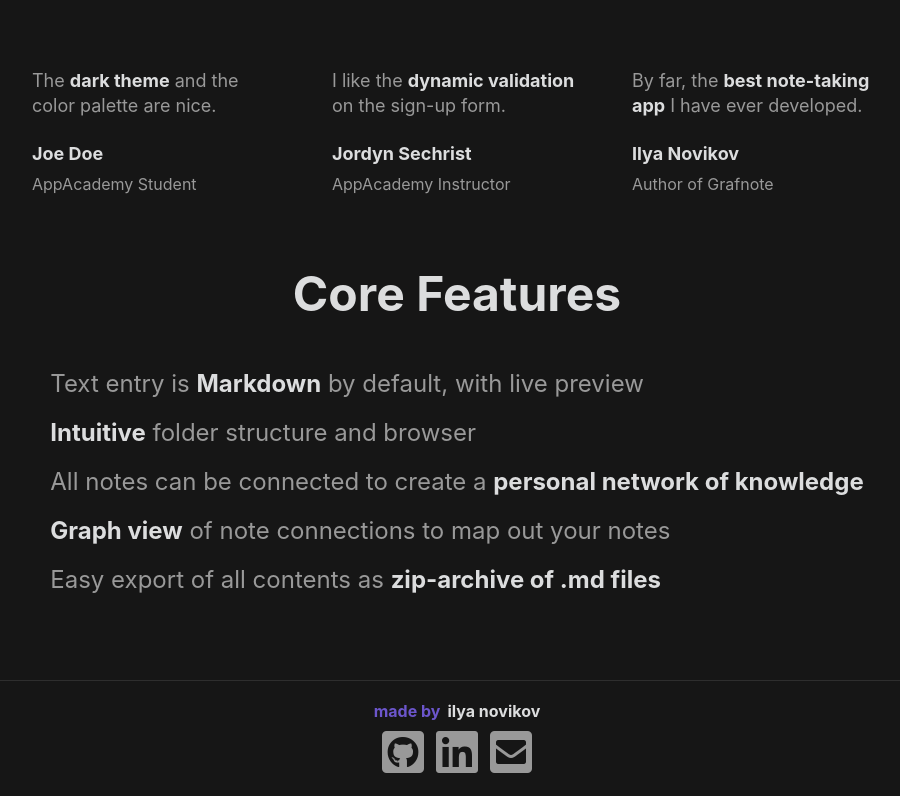
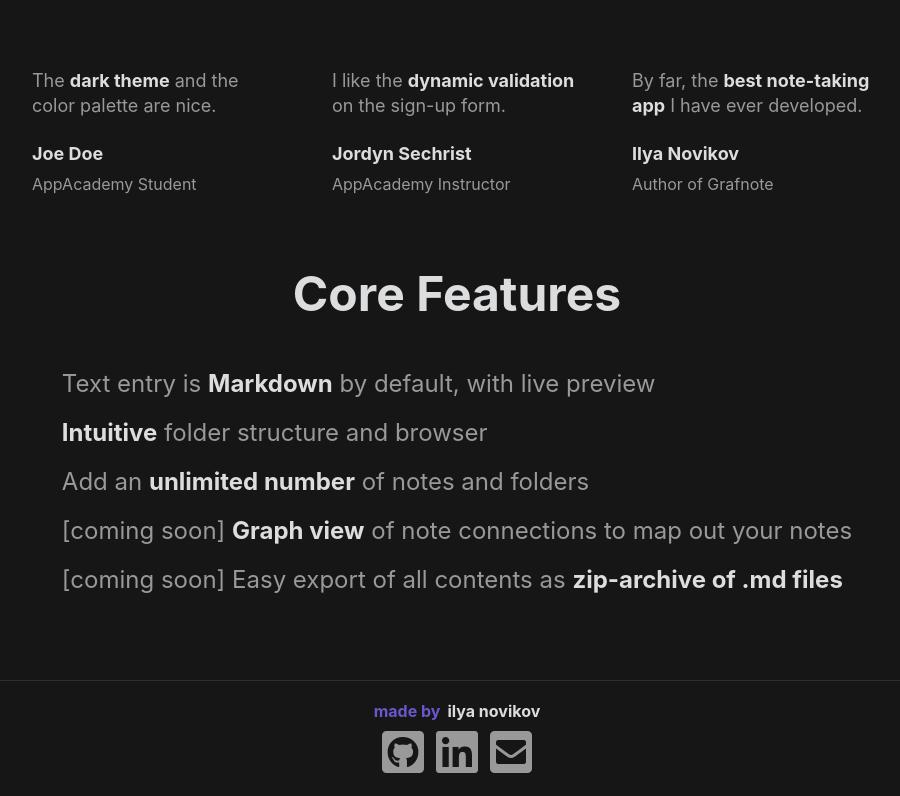
Before and after one commit to ily123/grafnote, a React (Create React App) app in the folder frontend/: page / in a window 1280 px wide. Shown: the part 630-1426 px from the top of the page, without its empty margins (183-1083 px from the left). Built offline with nearby package versions, Linux system fonts and the light colour scheme; no server answers; a web font is replaced by a local one.

Commit message:
Adjusted readme.

```diff
--- a/frontend/src/components/HomePage/index.js
+++ b/frontend/src/components/HomePage/index.js
@@ -62,9 +62,9 @@ export default function LandingPage () {
         <ul>
           <li>Text entry is <span>Markdown</span> by default, with live preview</li>
           <li><span>Intuitive</span> folder structure and browser</li>
-          <li>All notes can be connected to create a <span>personal network of knowledge</span></li>
-          <li><span>Graph view</span> of note connections to map out your notes</li>
-          <li>Easy export of all contents as <span>zip-archive of .md files</span></li>
+          <li>Add an <span>unlimited number</span> of notes and folders</li>
+          <li>[coming soon] <span>Graph view</span> of note connections to map out your notes</li>
+          <li>[coming soon] Easy export of all contents as <span>zip-archive of .md files</span></li>
         </ul>
       </div>
     </div>
```
Also changed, not shown: 1 other file (tests, documents, lock files or other folders).
